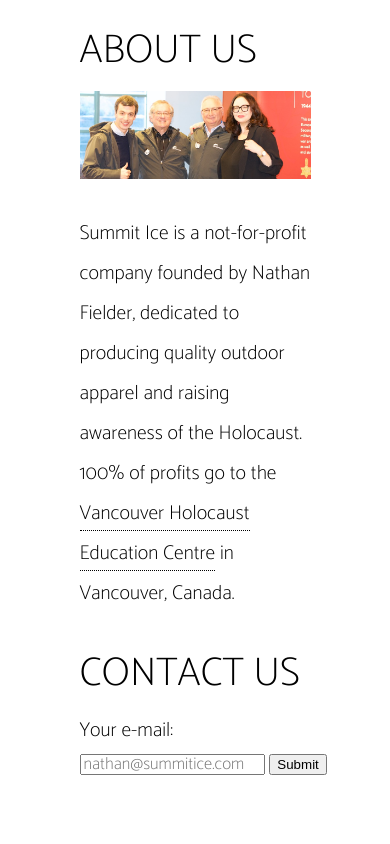
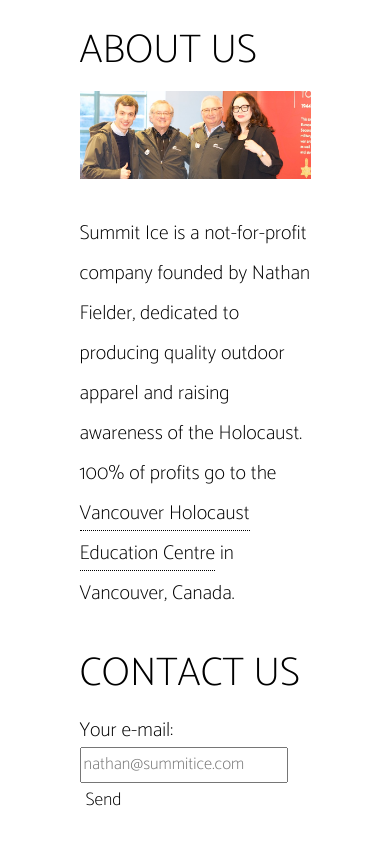
Before and after one commit to ivahub/fcc-project-3, a plain HTML site: page index.html in a window 390 px wide. Shown: the part 3129-3973 px from the top of the page. Before the commit the page ends 3909 px from the top, so only its background shows below. Drawn offline with Linux system fonts and the light colour scheme.

Commit message:
ready for submission

```diff
--- a/index.html
+++ b/index.html
@@ -14,9 +14,9 @@
             <img src="images/logo.png" id="header-img" alt="Summit Ice Company Logo" /> </div>
  <nav id="nav-bar">
    <ul>
-     <li><a href="#prod" title=”Watches” class="nav-link">Products</a></li>
-     <li><a href="#about" title=”About” class="nav-link">About</a></li>
-     <li><a href="#mail" title=”Contact” class="nav-link">Contact</a></li>
+     <li><a href="#prod" title="Products" class="nav-link">Products</a></li>
+     <li><a href="#about" title="About Us" class="nav-link">About</a></li>
+     <li><a href="#mail" title="Contact" class="nav-link">Contact</a></li>
    </ul>
  </nav>
         </header>
@@ -86,9 +86,9 @@
             <div class="contact" id="mail">
             <p class="contact-title">Contact Us</p>
             <form id="form" action="https://www.freecodecamp.com/email-submit" method="get">
-                <label for="email" id="contact">Your e-mail: </label>
+                <label for="email" id="contact">Your e-mail:  </label>
                 <input id="email" name="email" type="email" required placeholder="nathan@summitice.com">
-                <input id="submit" type="submit" value="Submit">
+                <input id="submit" type="submit" value="Send">
                 </form>
                 </div>
         </div>
--- a/styles/style.css
+++ b/styles/style.css
@@ -105,12 +105,18 @@
     .products a.pricebutton {
         display : block;
     }
+
+    ::placeholder {
+    font-size : 17px;
+    font-family : Catamaran, sans-serif;
+}
 }
 
 div .product-image img {
     width : 98%;
     display : flex;
 }
+
 
 #about {
     font-size : 20px;
@@ -150,13 +156,36 @@
     background-color: #262B2E;
     color: white;
 }
+
 .contact {
     font-size : 20px;
     padding-left : 60px;
     padding-right : 40px;
+    margin-bottom: 40px;
+}
+
+#email {
+    height: 30px;
+    width: 200px;
+}
+
+#submit {
+    font-family: Catamaran, sans-serif;
+    font-size: 18px;
+    border: none;
+    background: none;
+    height: 35px;
+}
+
+
+#submit:hover {
+    cursor: pointer;
+    background-color: #262B2E;
+    color: white;
 }
 
 ::placeholder {
     font-size : 17px;
     font-family : Catamaran, sans-serif;
+    line-height: 2;
 }
```
